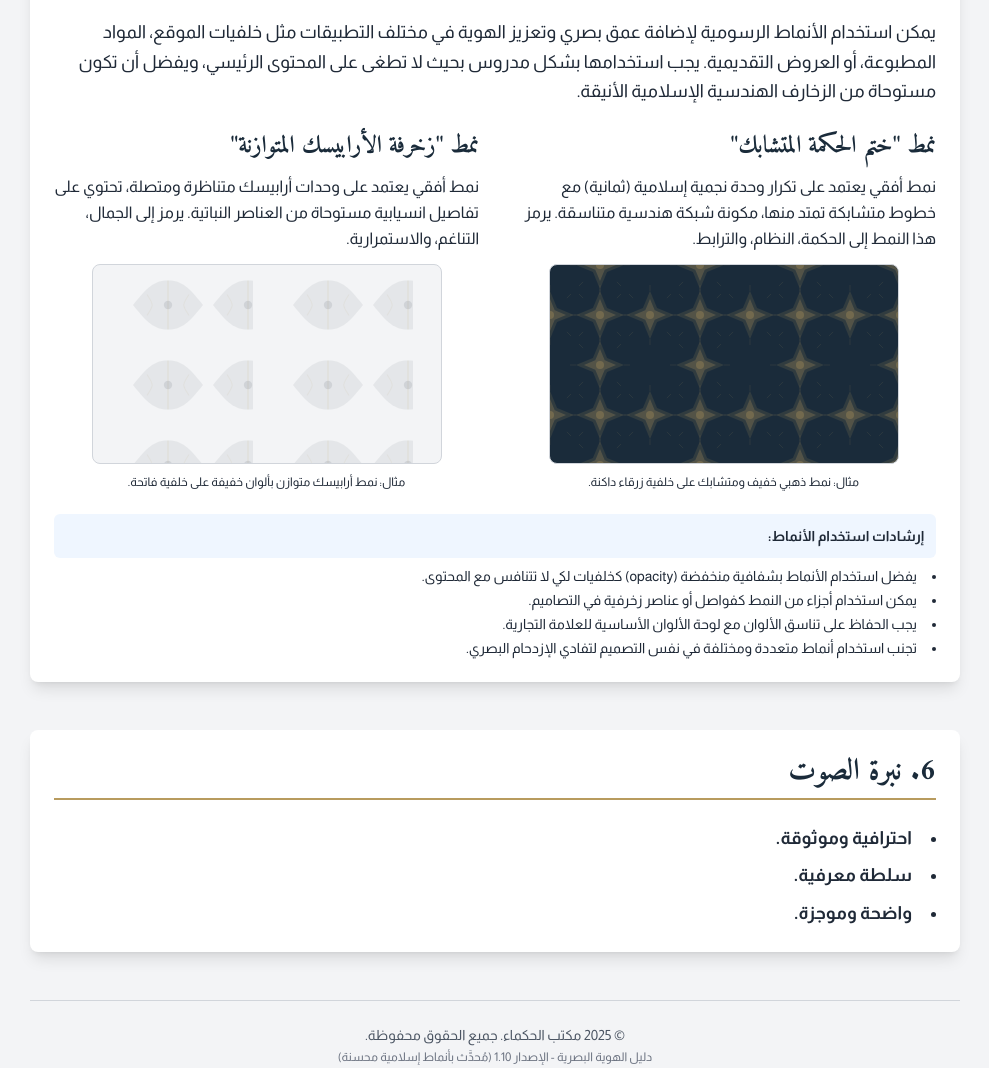
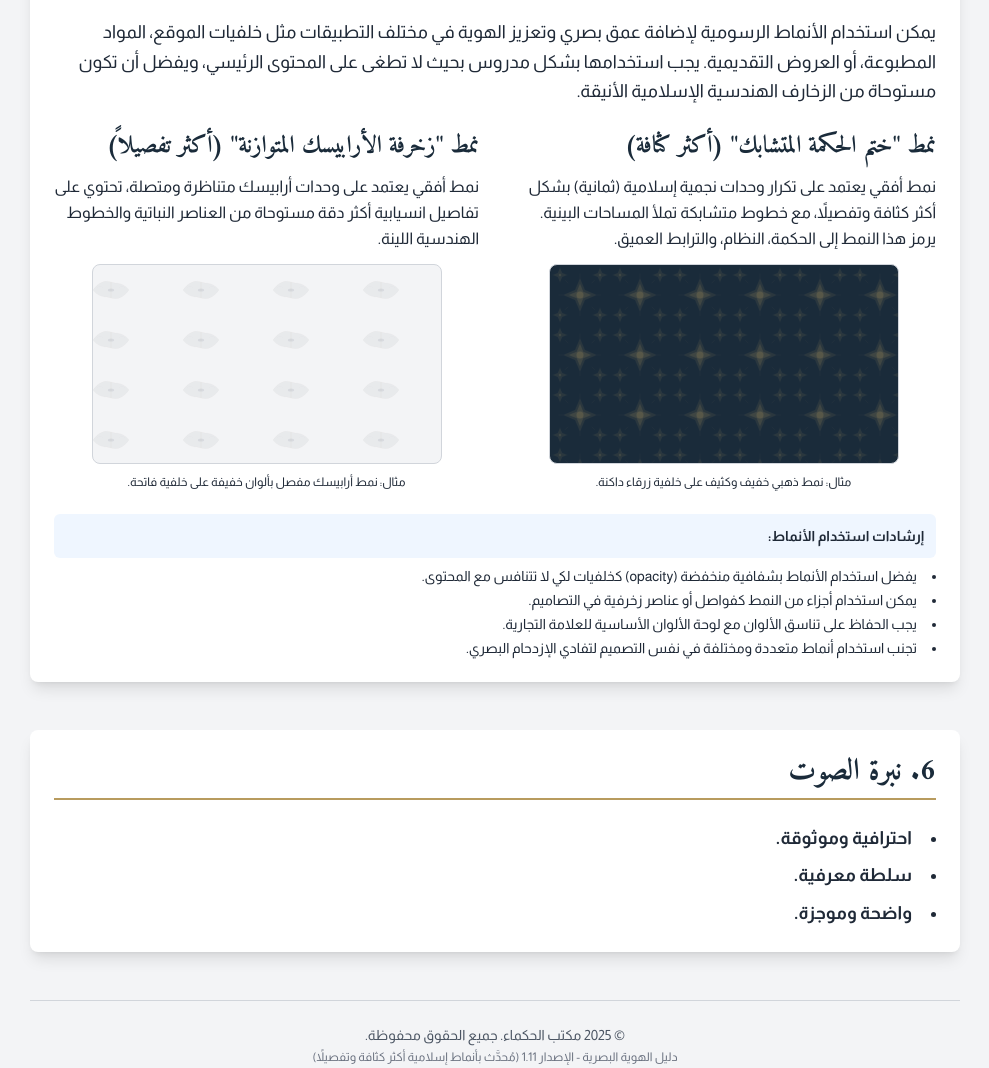
Before and after one commit to scandosolutions/alhokamaa-identity, a plain HTML site: page index.html in a window 1280 px wide. Shown: the part 5820-6888 px from the top of the page, without its empty margins (10-999 px from the left). Drawn offline with nearby package versions, Linux system fonts and the light colour scheme.

Commit message:
Update index.html

```diff
--- a/index.html
+++ b/index.html
@@ -435,69 +435,71 @@
 
             <div class="grid md:grid-cols-2 gap-8">
                 <div>
-                    <h3 class="text-2xl font-amiri font-semibold text-brand-dark-blue mb-3">نمط "ختم الحكمة المتشابك"</h3>
+                    <h3 class="text-2xl font-amiri font-semibold text-brand-dark-blue mb-3">نمط "ختم الحكمة المتشابك" (أكثر كثافة)</h3>
                     <p class="text-base leading-relaxed font-almarai mb-3">
-                        نمط أفقي يعتمد على تكرار وحدة نجمية إسلامية (ثمانية) مع خطوط متشابكة تمتد منها، مكونة شبكة هندسية متناسقة. يرمز هذا النمط إلى الحكمة، النظام، والترابط.
+                        نمط أفقي يعتمد على تكرار وحدات نجمية إسلامية (ثمانية) بشكل أكثر كثافة وتفصيلاً، مع خطوط متشابكة تملأ المساحات البينية. يرمز هذا النمط إلى الحكمة، النظام، والترابط العميق.
                     </p>
                     <div class="pattern-sample bg-brand-dark-blue">
                         <svg width="100%" height="100%" xmlns="http://www.w3.org/2000/svg">
                             <defs>
-                                <pattern id="islamicStarPatternDetailedDarkHorizontal" patternUnits="userSpaceOnUse" width="100" height="100" >
-                                    <g transform="translate(50 50) scale(0.5)"> <polygon points="0,-48 14.1,-14.1 48,0 14.1,14.1 0,48 -14.1,14.1 -48,0 -14.1,-14.1" fill="rgba(184, 155, 94, 0.15)"/>
-                                        <polygon points="0,-32 9.4,-9.4 32,0 9.4,9.4 0,32 -9.4,9.4 -32,0 -9.4,-9.4" fill="rgba(184, 155, 94, 0.25)"/>
-                                        <circle cx="0" cy="0" r="8" fill="rgba(184, 155, 94, 0.3)"/>
-                                        <path d="M0,-48 L0,-60 M0,48 L0,60 M-48,0 L-60,0 M48,0 L60,0" stroke="rgba(184, 155, 94, 0.1)" stroke-width="2"/>
-                                        <path d="M-33.9,-33.9 L-42,-42 M33.9,33.9 L42,42 M-33.9,33.9 L-42,42 M33.9,-33.9 L42,-42" stroke="rgba(184, 155, 94, 0.1)" stroke-width="2"/>
+                                <pattern id="islamicStarDenseDark" patternUnits="userSpaceOnUse" width="60" height="60" >
+                                    <g transform="translate(30 30) scale(0.35)">
+                                        <polygon points="0,-48 14.1,-14.1 48,0 14.1,14.1 0,48 -14.1,14.1 -48,0 -14.1,-14.1" fill="rgba(184, 155, 94, 0.1)"/>
+                                        <polygon points="0,-32 9.4,-9.4 32,0 9.4,9.4 0,32 -9.4,9.4 -32,0 -9.4,-9.4" fill="rgba(184, 155, 94, 0.15)"/>
+                                        <circle cx="0" cy="0" r="10" fill="rgba(184, 155, 94, 0.2)"/>
+                                        <path d="M0,-48 L0,-60 M0,48 L0,60 M-48,0 L-60,0 M48,0 L60,0" stroke="rgba(184, 155, 94, 0.08)" stroke-width="1.5"/>
+                                        <path d="M-33.9,-33.9 L-42,-42 M33.9,33.9 L42,42 M-33.9,33.9 L-42,42 M33.9,-33.9 L42,-42" stroke="rgba(184, 155, 94, 0.08)" stroke-width="1.5"/>
                                     </g>
-                                     <g transform="translate(100 50) scale(0.5)"> <use href="#starUnitDenseDark"/> </g>
-                                    <g transform="translate(0 50) scale(0.5)"> <use href="#starUnitDenseDark"/> </g>
-                                     <g transform="translate(50 0) scale(0.5)"> <use href="#starUnitDenseDark"/> </g>
-                                     <g transform="translate(50 100) scale(0.5)"> <use href="#starUnitDenseDark"/> </g>
+                                     <g transform="translate(10 10) scale(0.15)"> <use href="#starUnitDensePattern"/> </g>
+                                     <g transform="translate(50 10) scale(0.15)"> <use href="#starUnitDensePattern"/> </g>
+                                     <g transform="translate(10 50) scale(0.15)"> <use href="#starUnitDensePattern"/> </g>
+                                     <g transform="translate(50 50) scale(0.15)"> <use href="#starUnitDensePattern"/> </g>
                                 </pattern>
-                                 <g id="starUnitDenseDark">
-                                    <polygon points="0,-48 14.1,-14.1 48,0 14.1,14.1 0,48 -14.1,14.1 -48,0 -14.1,-14.1" fill="rgba(184, 155, 94, 0.15)"/>
-                                    <polygon points="0,-32 9.4,-9.4 32,0 9.4,9.4 0,32 -9.4,9.4 -32,0 -9.4,-9.4" fill="rgba(184, 155, 94, 0.25)"/>
-                                    <circle cx="0" cy="0" r="8" fill="rgba(184, 155, 94, 0.3)"/>
-                                    <path d="M0,-48 L0,-60 M0,48 L0,60 M-48,0 L-60,0 M48,0 L60,0" stroke="rgba(184, 155, 94, 0.1)" stroke-width="2"/>
-                                    <path d="M-33.9,-33.9 L-42,-42 M33.9,33.9 L42,42 M-33.9,33.9 L-42,42 M33.9,-33.9 L42,-42" stroke="rgba(184, 155, 94, 0.1)" stroke-width="2"/>
+                                 <g id="starUnitDensePattern">
+                                    <polygon points="0,-48 14.1,-14.1 48,0 14.1,14.1 0,48 -14.1,14.1 -48,0 -14.1,-14.1" fill="rgba(184, 155, 94, 0.1)"/>
+                                    <circle cx="0" cy="0" r="8" fill="rgba(184, 155, 94, 0.15)"/>
                                 </g>
                             </defs>
-                            <rect width="100%" height="100%" fill="url(#islamicStarPatternDetailedDarkHorizontal)" />
+                            <rect width="100%" height="100%" fill="url(#islamicStarDenseDark)" />
                         </svg>
                     </div>
-                    <p class="text-xs font-almarai text-center mt-1">مثال: نمط ذهبي خفيف ومتشابك على خلفية زرقاء داكنة.</p>
+                    <p class="text-xs font-almarai text-center mt-1">مثال: نمط ذهبي خفيف وكثيف على خلفية زرقاء داكنة.</p>
                 </div>
 
                 <div>
-                    <h3 class="text-2xl font-amiri font-semibold text-brand-dark-blue mb-3">نمط "زخرفة الأرابيسك المتوازنة"</h3>
+                    <h3 class="text-2xl font-amiri font-semibold text-brand-dark-blue mb-3">نمط "زخرفة الأرابيسك المتوازنة" (أكثر تفصيلاً)</h3>
                      <p class="text-base leading-relaxed font-almarai mb-3">
-                        نمط أفقي يعتمد على وحدات أرابيسك متناظرة ومتصلة، تحتوي على تفاصيل انسيابية مستوحاة من العناصر النباتية. يرمز إلى الجمال، التناغم، والاستمرارية.
+                        نمط أفقي يعتمد على وحدات أرابيسك متناظرة ومتصلة، تحتوي على تفاصيل انسيابية أكثر دقة مستوحاة من العناصر النباتية والخطوط الهندسية اللينة.
                     </p>
                     <div class="pattern-sample bg-gray-100">
                          <svg width="100%" height="100%" xmlns="http://www.w3.org/2000/svg">
                             <defs>
-                                <pattern id="arabesqueBalancedLight" patternUnits="userSpaceOnUse" width="160" height="80">
-                                    <g transform="translate(40 40) scale(0.7)"> <path d="M0,0 C20,-25 30,-35 50,-35 C70,-35 80,-25 100,0 C80,25 70,35 50,35 C30,35 20,25 0,0 Z" fill="rgba(26, 43, 58, 0.07)"/>
-                                        <path d="M50,-35 Q50,0 50,35" stroke="rgba(184, 155, 94, 0.1)" stroke-width="2" fill="none"/>
-                                        <path d="M20,-15 C30,0 30,0 20,15" stroke="rgba(184, 155, 94, 0.08)" stroke-width="1.5" fill="none"/>
-                                        <path d="M80,-15 C70,0 70,0 80,15" stroke="rgba(184, 155, 94, 0.08)" stroke-width="1.5" fill="none"/>
-                                        <circle cx="50" cy="0" r="6" fill="rgba(26, 43, 58, 0.1)"/>
+                                <pattern id="arabesqueRefinedLight" patternUnits="userSpaceOnUse" width="90" height="50">
+                                    <g transform="translate(0 25) scale(0.4)">
+                                        <path d="M0,0 C15,-20 30,-25 45,-20 C60,-15 75,-20 90,0 C75,20 60,25 45,20 C30,15 15,20 0,0 Z"
+                                              fill="rgba(26, 43, 58, 0.05)" stroke="rgba(184, 155, 94, 0.08)" stroke-width="1"/>
+                                        <path d="M45,-20 Q45,0 45,20" stroke="rgba(184, 155, 94, 0.1)" stroke-width="1.5"/>
+                                        <ellipse cx="45" cy="0" rx="8" ry="4" fill="rgba(26, 43, 58, 0.08)"/>
+                                        <path d="M10,-5 C15,-10 20,-10 25,-5" stroke="rgba(184,155,94,0.06)" stroke-width="1" fill="none"/>
+                                        <path d="M65,-5 C70,-10 75,-10 80,-5" stroke="rgba(184,155,94,0.06)" stroke-width="1" fill="none"/>
                                     </g>
-                                     <g transform="translate(120 40) scale(0.7)"> <use href="#arabesqueUnitBalanced"/>
+                                    <g transform="translate(90 25) scale(0.4)">
+                                         <use href="#arabesqueUnitRefined"/>
                                     </g>
                                 </pattern>
-                                 <g id="arabesqueUnitBalanced">
-                                     <path d="M0,0 C20,-25 30,-35 50,-35 C70,-35 80,-25 100,0 C80,25 70,35 50,35 C30,35 20,25 0,0 Z" fill="rgba(26, 43, 58, 0.07)"/>
-                                     <path d="M50,-35 Q50,0 50,35" stroke="rgba(184, 155, 94, 0.1)" stroke-width="2" fill="none"/>
-                                     <path d="M20,-15 C30,0 30,0 20,15" stroke="rgba(184, 155, 94, 0.08)" stroke-width="1.5" fill="none"/>
-                                     <path d="M80,-15 C70,0 70,0 80,15" stroke="rgba(184, 155, 94, 0.08)" stroke-width="1.5" fill="none"/>
-                                     <circle cx="50" cy="0" r="6" fill="rgba(26, 43, 58, 0.1)"/>
+                                 <g id="arabesqueUnitRefined">
+                                     <path d="M0,0 C15,-20 30,-25 45,-20 C60,-15 75,-20 90,0 C75,20 60,25 45,20 C30,15 15,20 0,0 Z"
+                                           fill="rgba(26, 43, 58, 0.05)" stroke="rgba(184, 155, 94, 0.08)" stroke-width="1"/>
+                                     <path d="M45,-20 Q45,0 45,20" stroke="rgba(184, 155, 94, 0.1)" stroke-width="1.5"/>
+                                     <ellipse cx="45" cy="0" rx="8" ry="4" fill="rgba(26, 43, 58, 0.08)"/>
+                                     <path d="M10,-5 C15,-10 20,-10 25,-5" stroke="rgba(184,155,94,0.06)" stroke-width="1" fill="none"/>
+                                     <path d="M65,-5 C70,-10 75,-10 80,-5" stroke="rgba(184,155,94,0.06)" stroke-width="1" fill="none"/>
                                 </g>
                             </defs>
-                            <rect width="100%" height="100%" fill="url(#arabesqueBalancedLight)" />
+                            <rect width="100%" height="100%" fill="url(#arabesqueRefinedLight)" />
                         </svg>
                     </div>
-                    <p class="text-xs font-almarai text-center mt-1">مثال: نمط أرابيسك متوازن بألوان خفيفة على خلفية فاتحة.</p>
+                    <p class="text-xs font-almarai text-center mt-1">مثال: نمط أرابيسك مفصل بألوان خفيفة على خلفية فاتحة.</p>
                 </div>
             </div>
              <p class="text-sm font-almarai mt-6 bg-blue-50 p-3 rounded-md">
@@ -522,7 +524,7 @@
 
         <footer class="text-center mt-12 pt-6 border-t border-gray-300">
             <p class="text-sm text-gray-600 font-almarai">&copy; <span id="currentYear"></span> مكتب الحكماء. جميع الحقوق محفوظة.</p>
-            <p class="text-xs text-gray-500 mt-1 font-almarai">دليل الهوية البصرية - الإصدار 1.10 (مُحدَّث بأنماط إسلامية محسنة)</p>
+            <p class="text-xs text-gray-500 mt-1 font-almarai">دليل الهوية البصرية - الإصدار 1.11 (مُحدَّث بأنماط إسلامية أكثر كثافة وتفصيلاً)</p>
         </footer>
     </main>
 
```
